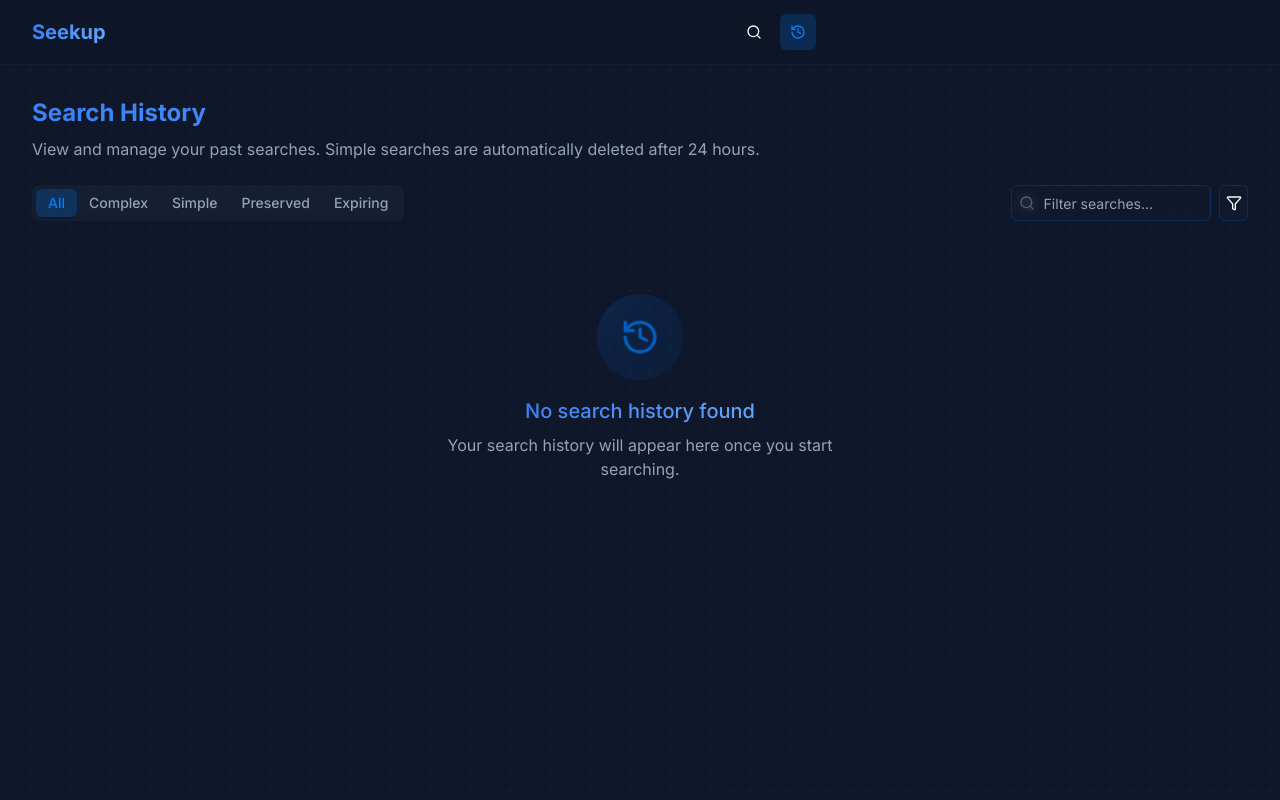
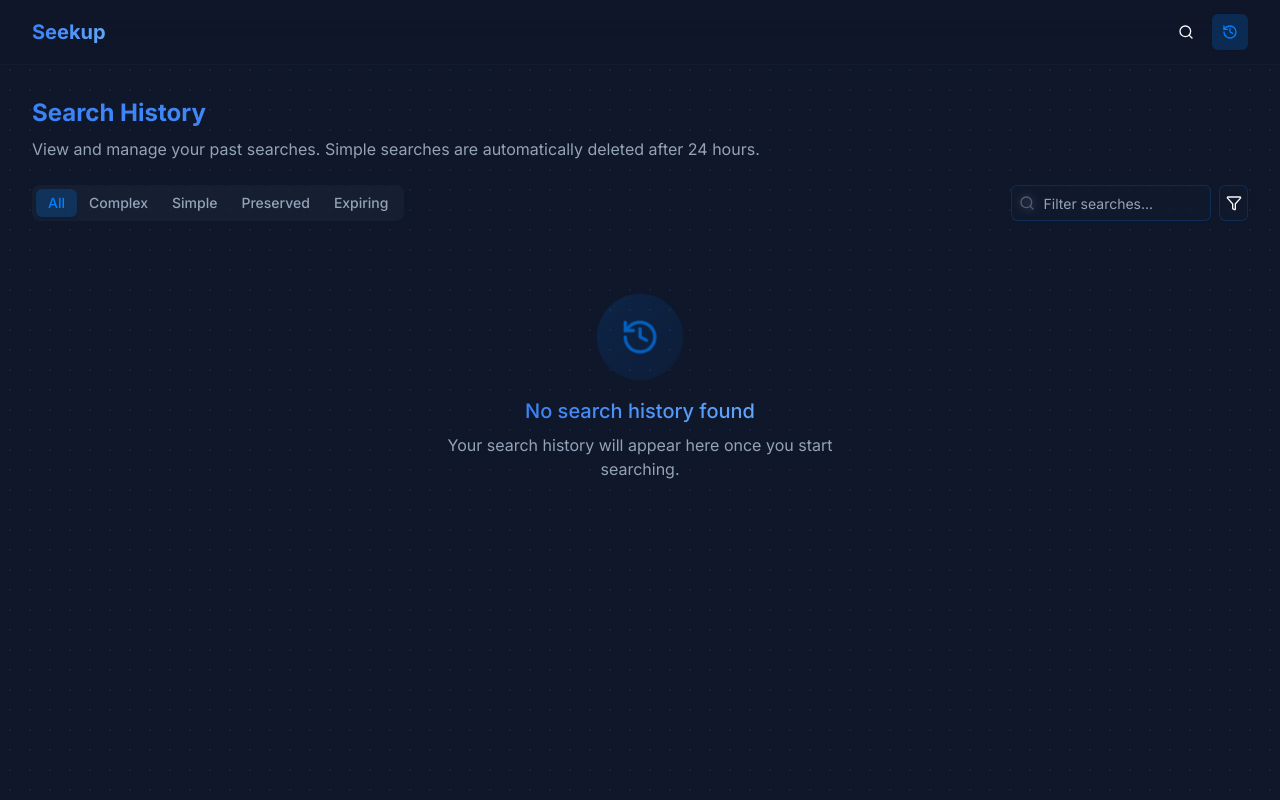
Before and after one commit to jleuth/future-search, a Next.js app: page /history in a window 1280 px wide. Built offline with nearby package versions, Linux system fonts and the light colour scheme.

Commit message:
fix reasoning steps not being shown when searched again from history page, improve search bar and general styling

```diff
--- a/app/history/page.tsx
+++ b/app/history/page.tsx
@@ -24,6 +24,7 @@ import {
   getTimeUntilDeletion,
   type SearchQuery,
 } from "@/lib/search-history"
+import { HeaderNav } from "@/components/header-nav"
 
 export default function HistoryPage() {
   const router = useRouter()
@@ -96,8 +97,8 @@ export default function HistoryPage() {
   }
 
   // Handle repeating a search
-  const handleRepeatSearch = (query: string) => {
-    router.push(`/search?q=${encodeURIComponent(query)}`)
+  const handleRepeatSearch = (query: string, mode: string) => {
+    router.push(`/search?q=${encodeURIComponent(query)}&mode=${mode}`)
   }
 
   // Toggle a category in the filter
@@ -112,25 +113,12 @@ export default function HistoryPage() {
         <header className="sticky top-0 z-10 border-b border-border/40 bg-background/80 backdrop-blur-lg supports-[backdrop-filter]:bg-background/60">
           <div className="container flex h-16 items-center">
             <div className="mr-4 flex">
-            <Link className="flex items-center space-x-2" href="/">
+              <a className="flex items-center space-x-2" href="/">
                 <span className="font-bold text-xl gradient-text">Seekup</span>
-            </Link>
+              </a>
             </div>
             <div className="flex flex-1 items-center justify-end space-x-2">
-            <div className="w-full max-w-lg">
-              <div className="flex items-center gap-2">
-                <Button variant="ghost" size="icon" asChild>
-                  <Link href="/">
-                    <Search className="h-5 w-5" />
-                    <span className="sr-only">Search</span>
-                  </Link>
-                </Button>
-                <Button variant="ghost" size="icon" className="bg-primary/20 text-primary">
-                  <HistoryIcon className="h-5 w-5" />
-                  <span className="sr-only">History</span>
-                </Button>
-              </div>
-            </div>
+              <HeaderNav currentPage="history" />
             </div>
           </div>
         </header>
@@ -391,7 +379,7 @@ export default function HistoryPage() {
                         <Button
                           variant="default"
                           size="sm"
-                          onClick={() => handleRepeatSearch(item.text)}
+                          onClick={() => handleRepeatSearch(item.text, item.searchMode)}
                           className="bg-primary hover:bg-primary/90"
                         >
                           <ArrowUpRight className="h-4 w-4 mr-1" />
--- a/app/search/page.tsx
+++ b/app/search/page.tsx
@@ -46,9 +46,6 @@ export default function SearchPage({ searchParams }: { searchParams: { q?: strin
               </a>
             </div>
             <div className="flex flex-1 items-center justify-end space-x-2">
-              <div className="w-full max-w-lg">
-                <SearchForm />
-              </div>
               <HeaderNav currentPage="search" />
             </div>
           </div>
--- a/components/search-form.tsx
+++ b/components/search-form.tsx
@@ -67,7 +67,7 @@ export function SearchForm({ initialQuery = "" }: { initialQuery?: string }) {
             <DropdownMenuTrigger asChild>
               <Button
                 variant="ghost"
-                className="h-full px-2 text-muted-foreground transition-colors duration-300"
+                className="h-half px-2 text-muted-foreground transition-colors duration-300"
               >
                 {searchMode === "sonar" ? "Sonar" : "Sonar Reasoning"}
                 <ChevronDown className="ml-1 h-4 w-4" />
```
Lines whose indentation alone changed are shown as unchanged.
